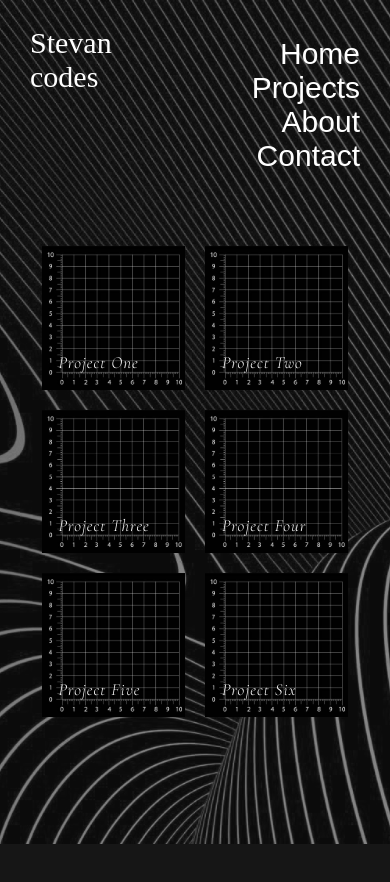
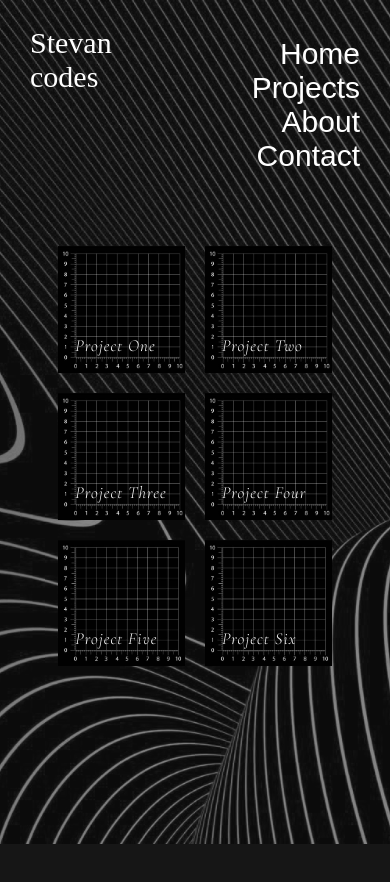
Before and after one commit to stevancodes/PortfolioRepo, a React (Create React App) app: page /projects in a window 390 px wide. Shown: the top 882 px of the page. Built offline with nearby package versions, Linux system fonts and the light colour scheme; a web font is replaced by a local one.

Commit message:
project size changes

```diff
--- a/src/components/Projects.css
+++ b/src/components/Projects.css
@@ -121,13 +121,13 @@
     }
 
     .container-project img {
-        height: 17vh;
+        height: 15vh;
 
     }
 
     .container-project div {
-        height: 17vh;
-        width: 17vh;
+        height: 15vh;
+        width: 15vh;
         background-image: url(./Assets/projectimg.jpg);
         background-size: cover;
         padding: 2vh;
```
